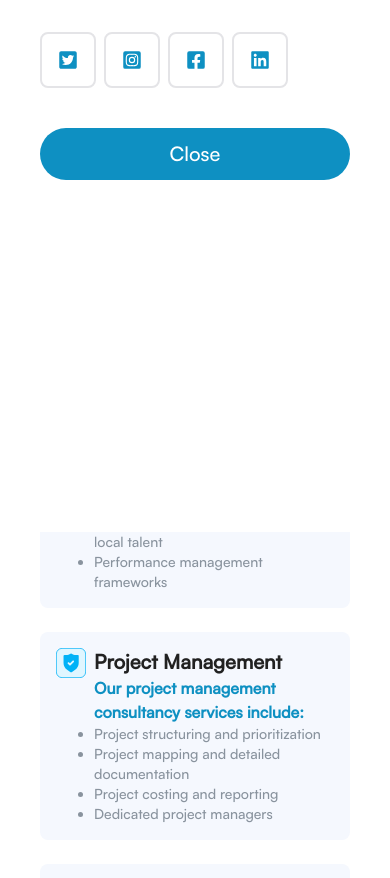
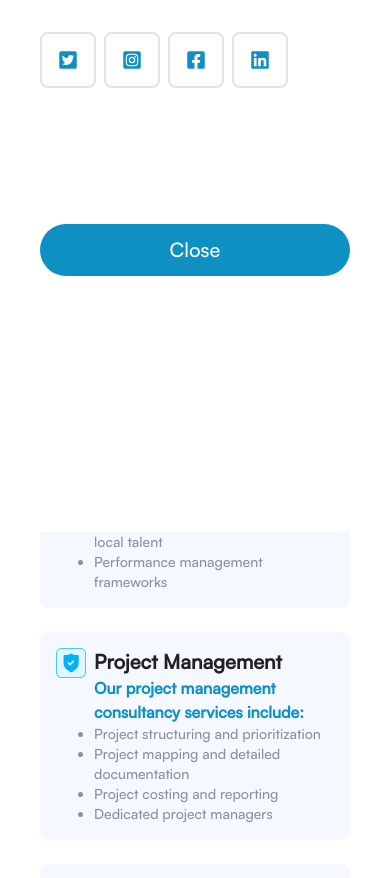
Before and after one commit to harzeezco/proray, a Next.js app: page / in a window 390 px wide. Shown: the part 2000-2878 px from the top of the page. Built offline with nearby package versions, Linux system fonts and the light colour scheme.

Commit message:
update header

```diff
--- a/src/layout/header.tsx
+++ b/src/layout/header.tsx
@@ -190,7 +190,7 @@ const Header: React.FC = () => {
             </div>
 
             <button
-              className='top-3 mr-10 flex items-center justify-center rounded-full bg-primary p-3 text-white md:hidden'
+              className='mr-10  mt-24 flex items-center justify-center rounded-full bg-primary p-3 text-white md:hidden'
               type='button'
               onClick={() => setOpened(!opened)}
             >
```
